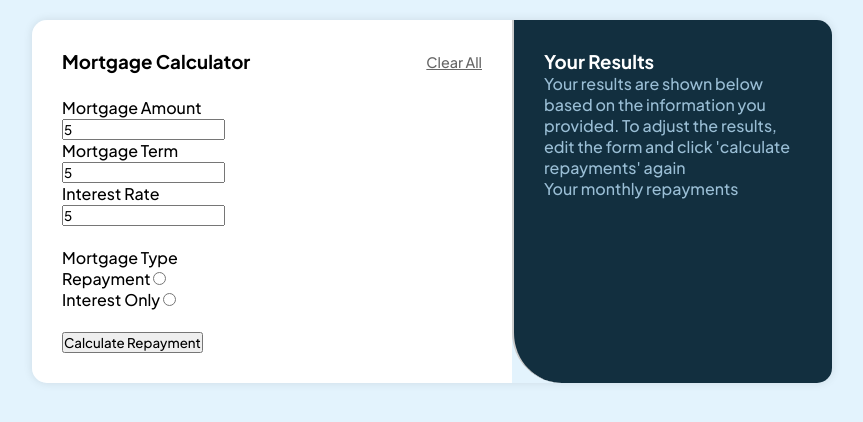
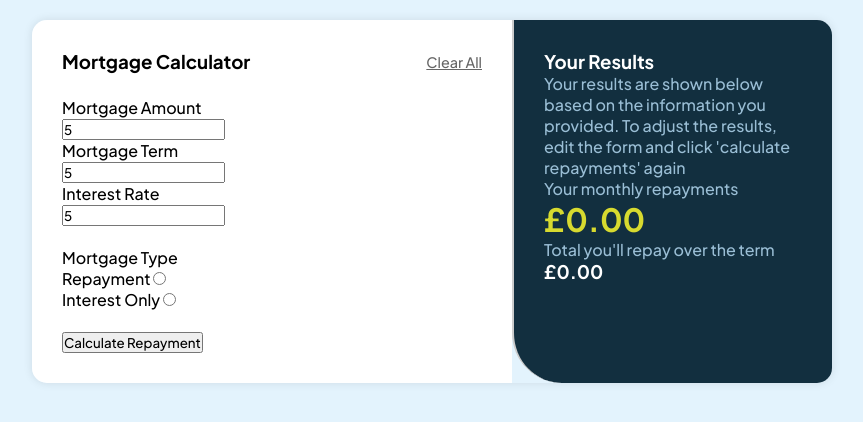
Before and after one commit to aishwaryagaikwad21/js_projects, a plain HTML site: page mortgage-repayment-calculator-main/index.html in a window 1280 px wide. Both pictures are taken after typing "5", "5", "5" into the empty fields and a click on the button "Calculate Repayment". Shown: the whole page, without its empty margins (208-1071 px from the left). Drawn offline with Linux system fonts and the light colour scheme.

Commit message:
overtime_amount

```diff
--- a/mortgage-repayment-calculator-main/js/main.js
+++ b/mortgage-repayment-calculator-main/js/main.js
@@ -45,6 +45,21 @@ function month_calculation(data){
     return formatted
 }
 
+function overtime_amount( term, monthly_amount){
+    //console.log(monthly_amount)
+    let monthAmount = parseFloat(monthly_amount.replace(/£|,/g, ""));
+    const termMonths = parseFloat(term) * 12;
+    const overtime_amount = termMonths * monthAmount;
+
+    const formatted = overtime_amount.toLocaleString("en-GB", {
+        style: "currency",
+        currency: "GBP",
+        minimumFractionDigits: 2
+    })
+
+    return formatted
+}
+
 function displayResults(data){
     //console.log(data)
 
@@ -79,5 +94,18 @@ function displayResults(data){
     const monthly_amount_tag = document.createElement("h1");
     const monthly_amount = month_calculation(data)
     console.log(`${monthly_amount}`)
+    monthly_amount_tag.innerHTML = monthly_amount;
+    calculation_card.appendChild(monthly_amount_tag);
+
+    const overtime_repayments = document.createElement("p");
+    const textNode_o_r = document.createTextNode("Total you'll repay over the term");
+    overtime_repayments.appendChild(textNode_o_r);
+    calculation_card.appendChild(overtime_repayments)
+
+    const overtime_amount_tag = document.createElement("h3");
+    const overtime_total = overtime_amount(data.term, monthly_amount)
+    console.log(overtime_total)
+    overtime_amount_tag.innerHTML = overtime_total;
+    calculation_card.appendChild(overtime_amount_tag)
 
 }
--- a/mortgage-repayment-calculator-main/scss/style.scss
+++ b/mortgage-repayment-calculator-main/scss/style.scss
@@ -79,6 +79,10 @@ border-bottom-left-radius: 50px;
   p{
     color: hsl(203, 41%, 72%);
   }
+
+  h1{
+        color: hsl(61, 70%, 52%);
+  }
 }
 
 @media (max-width: 768px) {
```
Also changed, not shown: mortgage-repayment-calculator-main/css/style.css, 1 other file.
